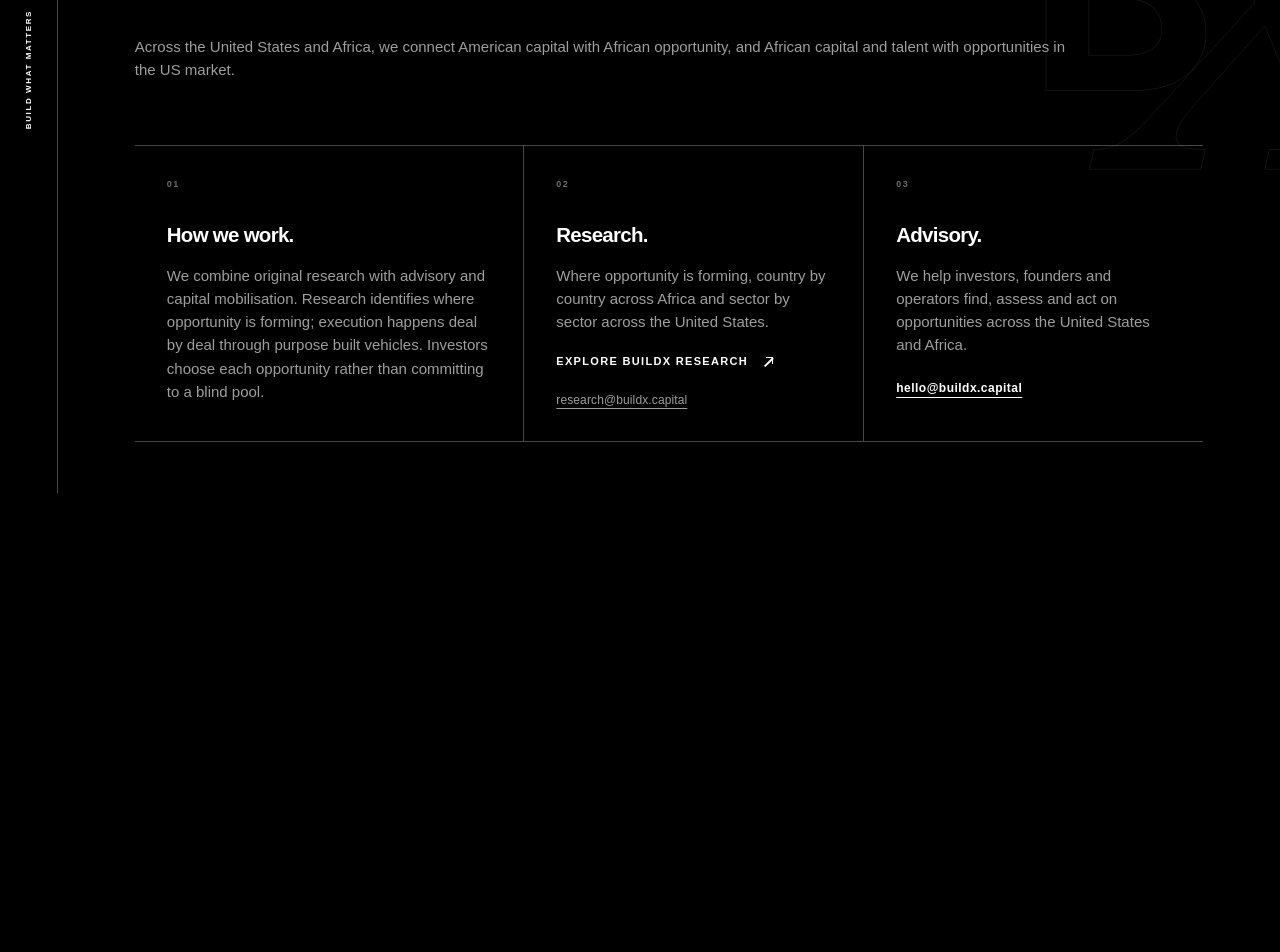
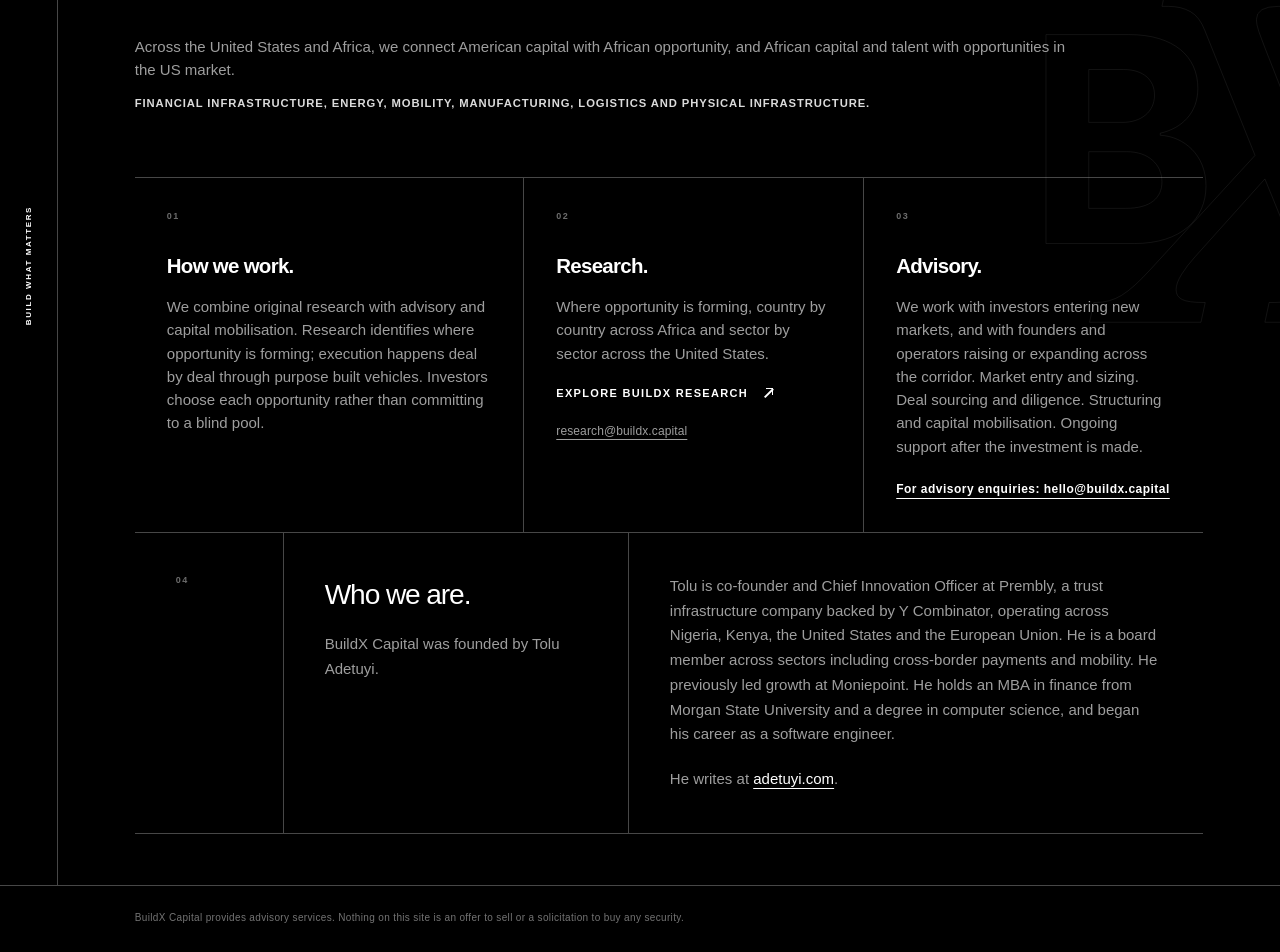
Before and after one commit to Threadigit/buildx-capital, a Next.js app: page / in a window 1280 px wide. Shown: the part 428-1380 px from the top of the page. Before the commit the page ends 921 px from the top, so only its background shows below. Built offline with nearby package versions, Linux system fonts and the light colour scheme.

Commit message:
update website

```diff
--- a/app/globals.css
+++ b/app/globals.css
@@ -185,6 +185,16 @@
   font-size: clamp(15px, 1.15vw, 18px);
   line-height: 1.55;
 }
+.sectors {
+  max-width: 940px;
+  margin: 14px 0 0;
+  color: rgba(255, 255, 255, .86);
+  font-size: clamp(11px, .88vw, 14px);
+  font-weight: 700;
+  letter-spacing: .08em;
+  line-height: 1.55;
+  text-transform: uppercase;
+}
 
 .practice-grid {
   display: grid;
@@ -281,10 +291,55 @@
   text-decoration: underline;
   text-underline-offset: 4px;
 }
+.who-we-are {
+  position: relative;
+  z-index: 1;
+  display: grid;
+  grid-template-columns: .36fr .84fr 1.4fr;
+  border-bottom: 1px solid var(--line);
+}
+.who-we-are > * {
+  min-width: 0;
+  margin: 0;
+  padding: clamp(28px, 3.2vw, 48px);
+}
+.who-we-are > * + * { border-left: 1px solid var(--line); }
+.who-we-are h2 {
+  margin: 0 0 16px;
+  font-size: clamp(24px, 2.2vw, 36px);
+  font-weight: 500;
+  letter-spacing: -.04em;
+}
+.who-heading p,
+.who-copy p {
+  margin: 0;
+  color: var(--muted);
+  font-size: 15px;
+  line-height: 1.65;
+}
+.who-copy p + p { margin-top: 20px; }
+.who-copy a {
+  color: var(--white);
+  text-decoration: underline;
+  text-underline-offset: 4px;
+}
+.site-footer {
+  border-top: 1px solid var(--line);
+  padding: 24px clamp(24px, 6vw, 96px) 26px calc(58px + clamp(24px, 6vw, 96px));
+}
+.site-footer p {
+  max-width: 940px;
+  margin: 0;
+  color: rgba(255, 255, 255, .45);
+  font-size: 10px;
+  letter-spacing: .035em;
+  line-height: 1.6;
+}
 
 @media (max-width: 960px) {
   .practice-grid { grid-template-columns: 1fr 1fr; }
   .practice-grid address { grid-column: 1 / -1; border-top: 1px solid var(--line); border-left: 0; }
+  .who-we-are { grid-template-columns: .35fr 1fr 1.65fr; }
 }
 
 @media (max-width: 700px) {
@@ -297,11 +352,16 @@
   .bx-art { top: 27%; right: -15vw; font-size: min(110vw, 500px); }
   .statement h1 { font-size: clamp(46px, 13.2vw, 66px); }
   .corridor { font-size: 15px; }
+  .sectors { margin-top: 16px; font-size: 10px; }
   .practice-grid { grid-template-columns: 1fr; margin-top: 56px; }
   .practice-grid > * + * { border-top: 1px solid var(--line); border-left: 0; }
   .practice-grid address { grid-column: auto; }
   .practice-grid > * { padding: 27px 0; }
   .section-number { margin-bottom: 20px; }
+  .who-we-are { grid-template-columns: 1fr; }
+  .who-we-are > * { padding: 27px 0; }
+  .who-we-are > * + * { border-top: 1px solid var(--line); border-left: 0; }
+  .site-footer { padding: 22px; }
 }
 
 @media (prefers-reduced-motion: reduce) {
--- a/app/page.tsx
+++ b/app/page.tsx
@@ -34,6 +34,9 @@
             <p className="corridor">
               Across the United States and Africa, we connect American capital with African opportunity, and African capital and talent with opportunities in the US market.
             </p>
+            <p className="sectors">
+              Financial Infrastructure, Energy, mobility, manufacturing, logistics and physical infrastructure.
+            </p>
           </div>
 
           <div className="practice-grid">
@@ -56,13 +59,28 @@
             <article>
               <p className="section-number">03</p>
               <h2>Advisory.</h2>
-              <p>We help investors, founders and operators find, assess and act on opportunities across the United States and Africa.</p>
-              <a className="advisory-link" href="mailto:hello@buildx.capital">hello@buildx.capital</a>
+              <p>We work with investors entering new markets, and with founders and operators raising or expanding across the corridor. Market entry and sizing. Deal sourcing and diligence. Structuring and capital mobilisation. Ongoing support after the investment is made.</p>
+              <a className="advisory-link" href="mailto:hello@buildx.capital">For advisory enquiries: hello@buildx.capital</a>
             </article>
+          </div>
 
-          </div>
+          <section className="who-we-are" aria-labelledby="who-we-are-title">
+            <p className="section-number">04</p>
+            <div className="who-heading">
+              <h2 id="who-we-are-title">Who we are.</h2>
+              <p>BuildX Capital was founded by Tolu Adetuyi.</p>
+            </div>
+            <div className="who-copy">
+              <p>Tolu is co-founder and Chief Innovation Officer at Prembly, a trust infrastructure company backed by Y Combinator, operating across Nigeria, Kenya, the United States and the European Union. He is a board member across sectors including cross-border payments and mobility. He previously led growth at Moniepoint. He holds an MBA in finance from Morgan State University and a degree in computer science, and began his career as a software engineer.</p>
+              <p>He writes at <a href="https://adetuyi.com">adetuyi.com</a>.</p>
+            </div>
+          </section>
         </div>
       </section>
+
+      <footer className="site-footer">
+        <p>BuildX Capital provides advisory services. Nothing on this site is an offer to sell or a solicitation to buy any security.</p>
+      </footer>
     </main>
   );
 }
```
